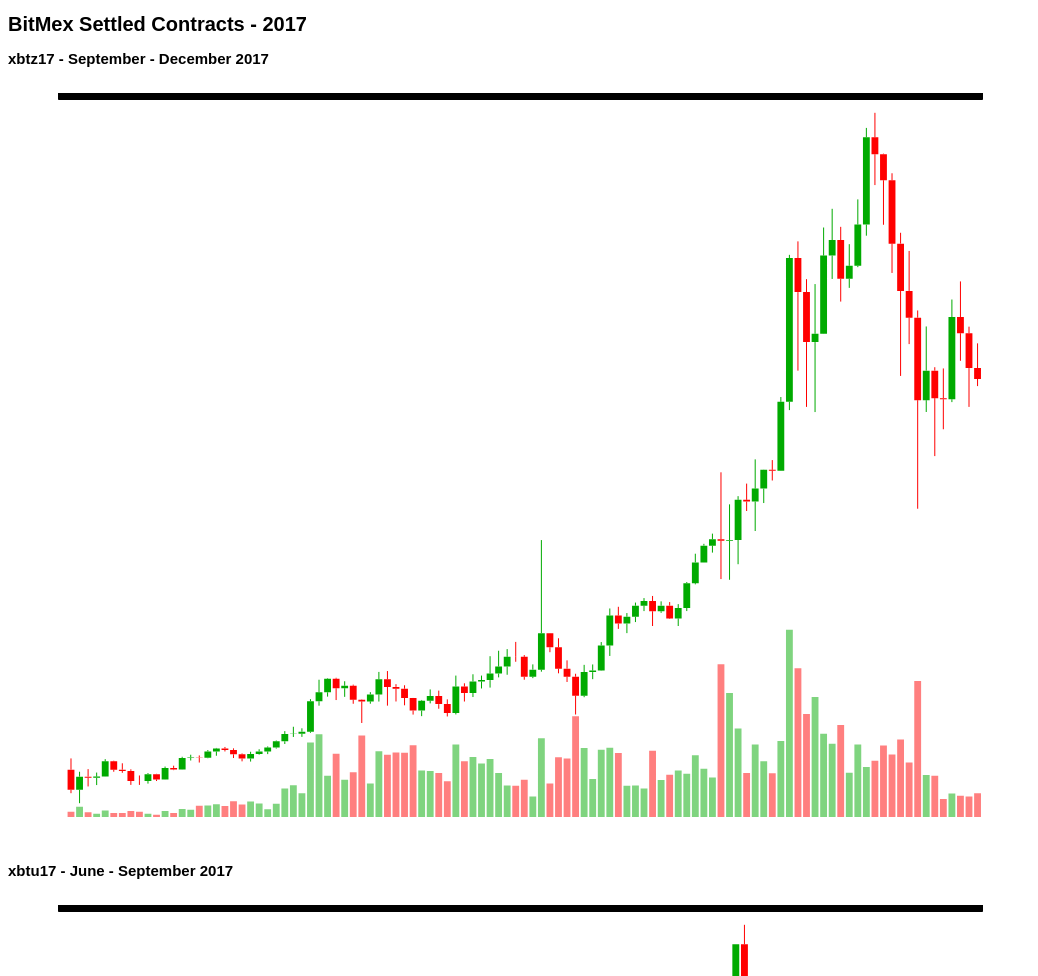
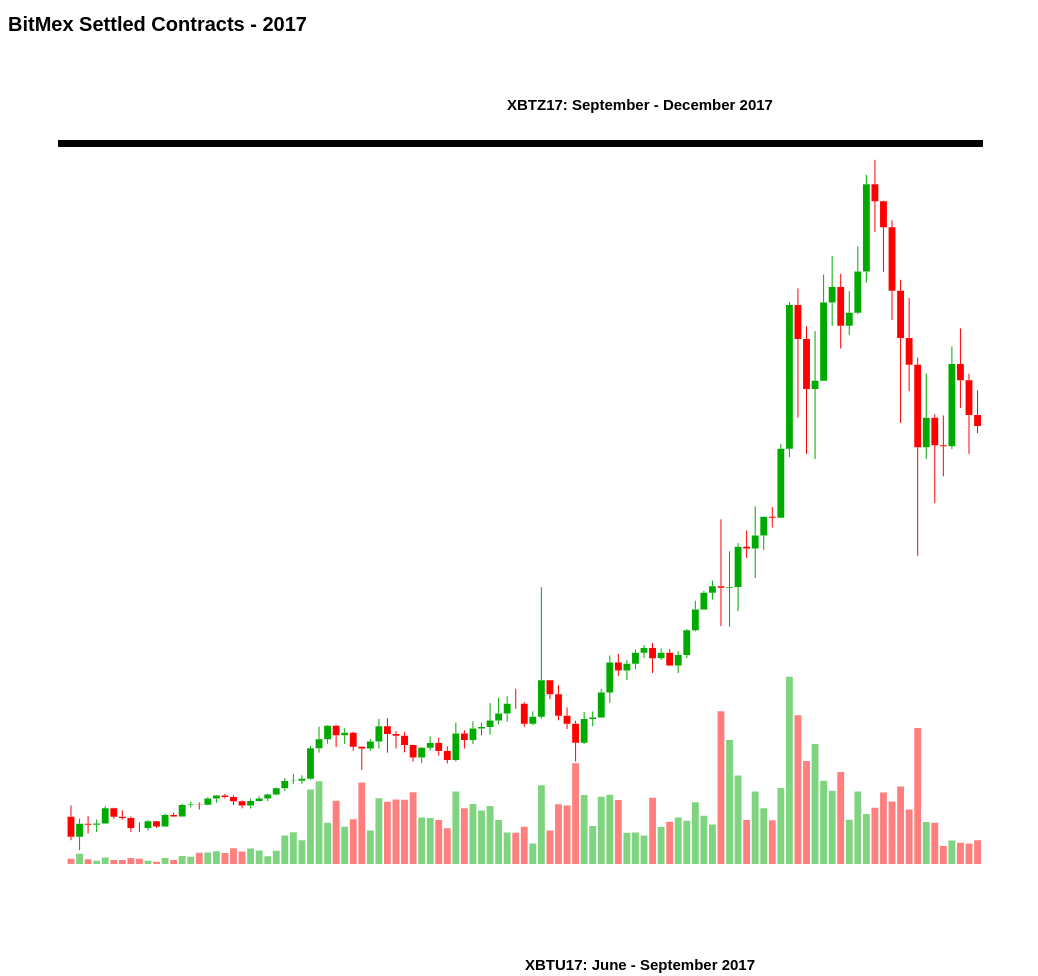
Before and after one commit to datari/bitmex_settled, a plain HTML site: page index.html in a window 1280 px wide. Shown: the top 976 px of the page, without its empty margins (0-1038 px from the left). Drawn offline with nearby package versions, Linux system fonts and the light colour scheme.

Commit message:
* fixed css

```diff
--- a/index.html
+++ b/index.html
@@ -23,6 +23,7 @@
         fill: #FF0000;
     }
 
+    .center { text-align:center; margin-top:60px }
     .crosshair { cursor: crosshair; }
     .crosshair path.wire { stroke: #DDDDDD; stroke-dasharray: 1, 1; }
     .crosshair .axisannotation path { fill: #DDDDDD; }
@@ -111,7 +112,7 @@
             .on("out", out)
             .on("move", move);
 
-    d3.select("body").append("h2").text(INSTRUMENT+' - '+ TITLE);
+    d3.select("body").append("h2").text(INSTRUMENT.toUpperCase()+':  '+ TITLE).attr("class", "center");
     var svg = d3.select("body").append("svg")
             .attr("width", width + margin.left + margin.right)
             .attr("height", height + margin.top + margin.bottom)
```
